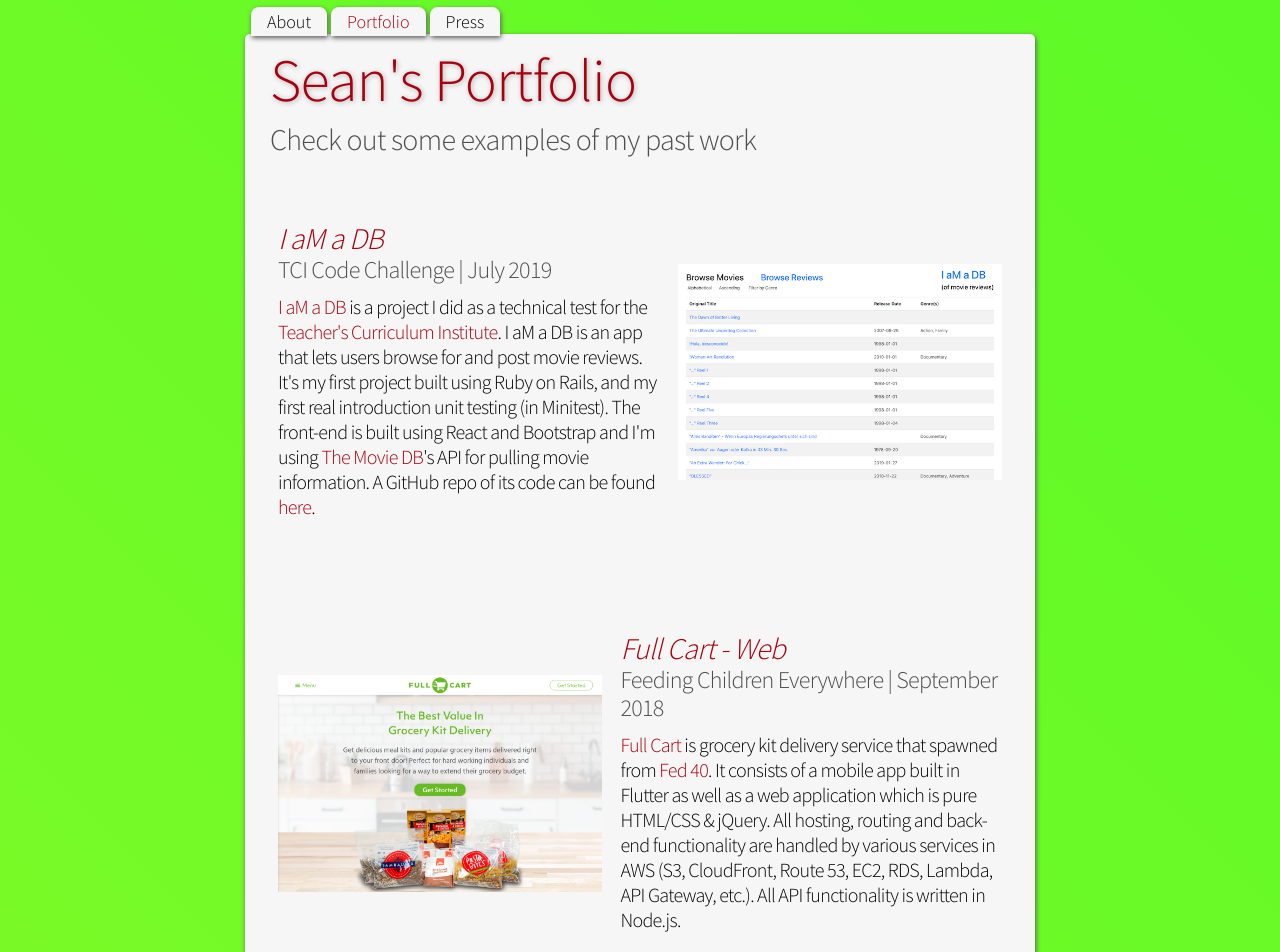
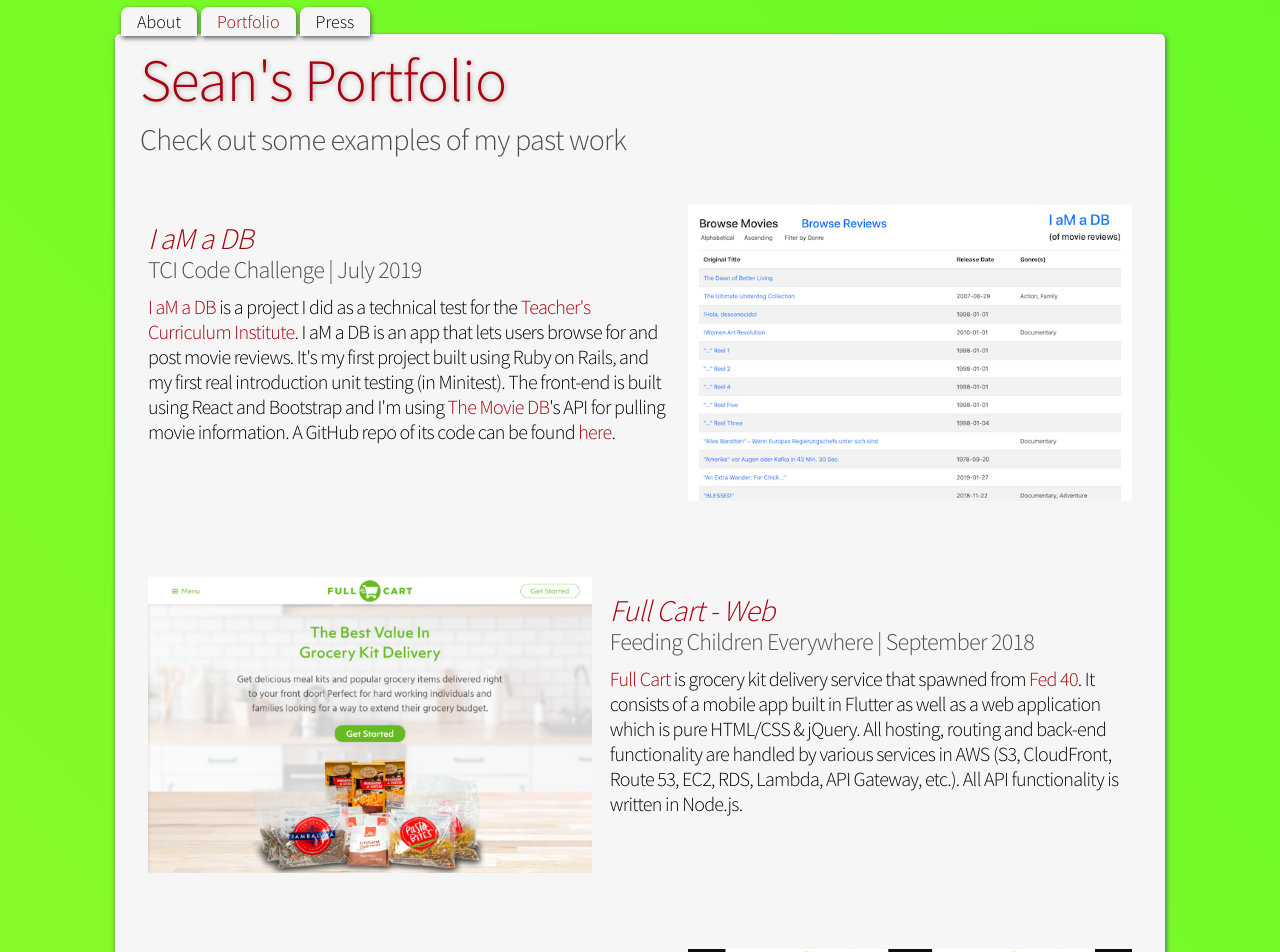
Before and after one commit to hofers/hofers.github.io, a Jekyll site: the page built from portfolio.md, in a window 1280 px wide. Shown: the top 952 px of the page. Built offline with Jekyll 4.4.1, drawn with Linux system fonts in a browser that asks for light colours; nearby versions of some CDN libraries.

Commit message:
update width on portfolio page

```diff
--- a/_layouts/default.html
+++ b/_layouts/default.html
@@ -24,7 +24,7 @@
 
 
 <body class="body">
-  <div style="max-width: 790px; margin: auto;">
+  <div class="nav{% if page.title == 'Portfolio' %} portfolio{% endif %}">
     {% for opage in site.pages %}
     {% if opage.isInMenu %}
     <a href="{{ opage.permalink }}"
@@ -34,7 +34,7 @@
   </div>
   <div id=" main">
     <div id="about">
-      <div class="glassBox">
+      <div class="glassBox{% if page.title == 'Portfolio' %} portfolio{% endif %}">
         <div style="margin: auto">
           {{ content }}
           <div class="bar"></div>
--- a/assets/css/stylish.css
+++ b/assets/css/stylish.css
@@ -185,6 +185,19 @@ p {
   padding: 20px 0px 10px;
 }
 
+.nav {
+  max-width: 790px;
+  margin: auto;
+}
+
+.nav.portfolio {
+  max-width: 1050px;
+}
+
+.glassBox.portfolio {
+  max-width: 1000px;
+}
+
 @media(max-width: 740px) {
 
   .pf-item,
```
